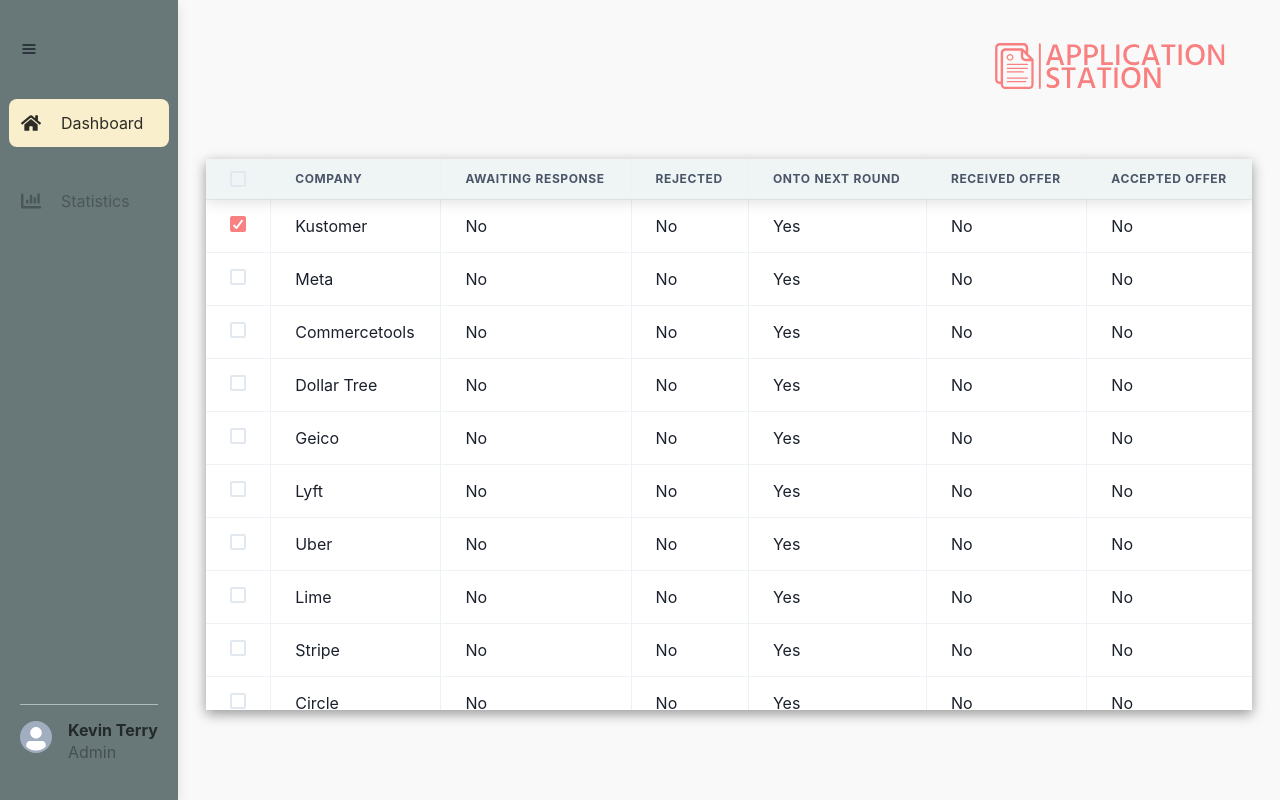
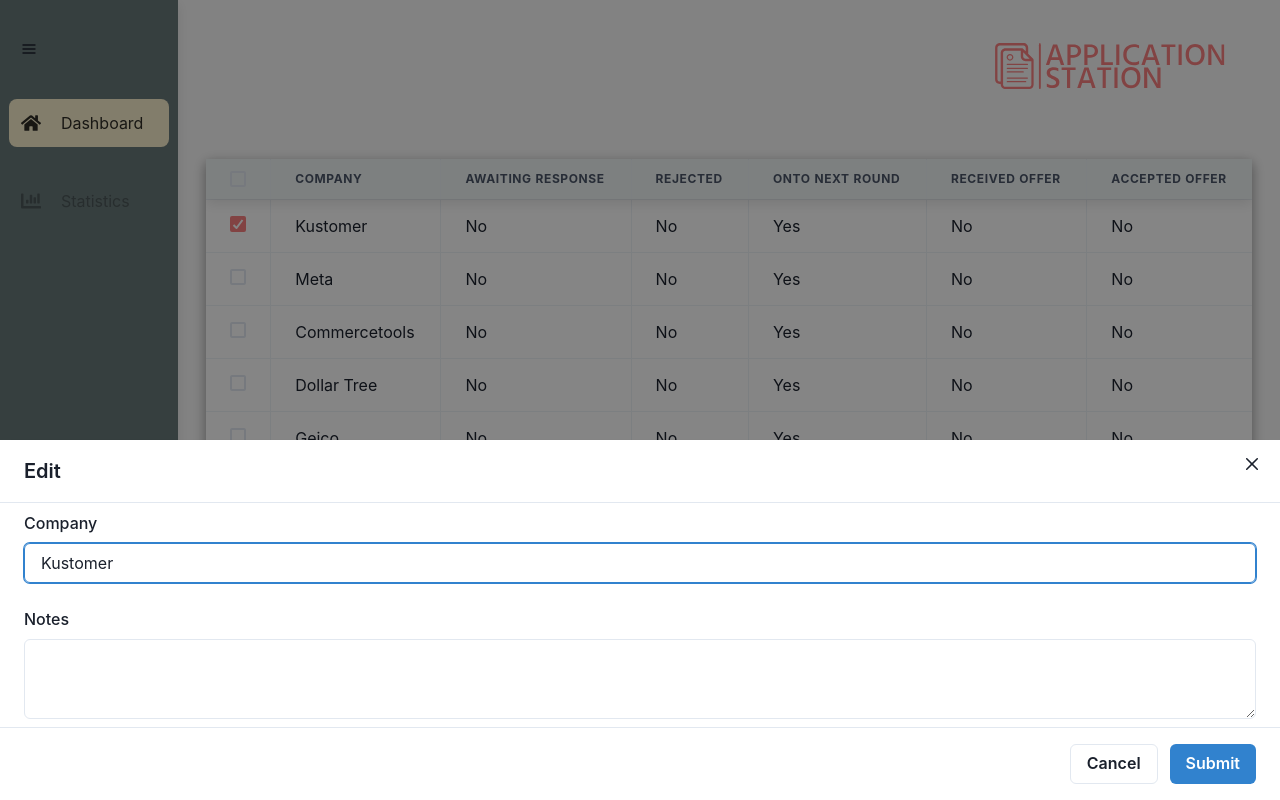
Before and after one commit to kterry1/application-station, a React (Vite) app in the folder client/: page / in a window 1280 px wide. Both pictures are taken after a click on the label 237 px from the left and 224 px from the top of the page. Built offline with nearby package versions, Linux system fonts and the light colour scheme.

Commit message:
added drawer for editing company

```diff
--- a/client/src/Dashboard.tsx
+++ b/client/src/Dashboard.tsx
@@ -15,6 +15,7 @@
 import CompanyLogo from "./assets/company-logo.svg";
 import { useState } from "react";
 import SingleCheckbox from "./assets/SingleCheckbox";
+import Drawer from "./Drawer";
 
 type Props = {};
 
@@ -24,6 +25,8 @@
 
 const Dashboard = (props: Props) => {
   const [allChecked, setAllChecked] = useState(false);
+  const [editRow, setEditRow] = useState({});
+  const [openDrawer, setOpenDrawer] = useState(false);
   return (
     <Flex py="20px" bg="#f6f6f6a3" flexDir="column" width="100%" height="100vh">
       <Flex
@@ -38,6 +41,7 @@
       <Center width="100%" height="100%">
         <TableContainer
           boxShadow="0 4px 12px 0 rgba(0,0,0, 0.4)"
+          // @ts-ignore-next-line
           variant="simple"
           colorScheme="teal"
           width="95%"
@@ -87,6 +91,10 @@
                 return (
                   <Tr
                     _hover={{ backgroundColor: "#AEC8CA", cursor: "pointer" }}
+                    onClick={() => {
+                      setEditRow({ ...tableRow });
+                      setOpenDrawer(true);
+                    }}
                   >
                     <Td>
                       <SingleCheckbox
@@ -107,6 +115,11 @@
           </Table>
         </TableContainer>
       </Center>
+      <Drawer
+        {...editRow}
+        openDrawer={openDrawer}
+        setOpenDrawer={setOpenDrawer}
+      />
     </Flex>
   );
 };
--- /dev/null
+++ b/client/src/Drawer.tsx
@@ -0,0 +1,88 @@
+import { AddIcon } from "@chakra-ui/icons";
+import {
+  useDisclosure,
+  Button,
+  Drawer,
+  DrawerOverlay,
+  DrawerContent,
+  DrawerCloseButton,
+  DrawerHeader,
+  DrawerBody,
+  Stack,
+  FormLabel,
+  Input,
+  Textarea,
+  DrawerFooter,
+  Box,
+} from "@chakra-ui/react";
+import React, { useEffect } from "react";
+
+function DrawerExample(props: any) {
+  const {
+    companyName,
+    awaitingResponse,
+    rejected,
+    ontoNextRound,
+    receivedOffer,
+    acceptedOffer,
+    openDrawer,
+    setOpenDrawer,
+  } = props;
+  const { isOpen, onOpen, onClose } = useDisclosure();
+  console.log(openDrawer);
+  const firstField = React.useRef();
+
+  //   useEffect(() => {
+  //     setOpenDraw(false);
+  //   }, [openDrawer]);
+
+  return (
+    <>
+      <Drawer
+        isOpen={openDrawer}
+        placement="bottom"
+        // @ts-ignore-next-line
+        initialFocusRef={firstField}
+        onClose={() => setOpenDrawer(false)}
+      >
+        <DrawerOverlay />
+        <DrawerContent>
+          <DrawerCloseButton />
+          <DrawerHeader borderBottomWidth="1px">Edit</DrawerHeader>
+
+          <DrawerBody>
+            <Stack spacing="24px">
+              <Box>
+                <FormLabel htmlFor="companyName">Company</FormLabel>
+                <Input
+                  // @ts-ignore-next-line
+                  ref={firstField}
+                  value={companyName}
+                  id="companyName"
+                  placeholder="Please enter user name"
+                />
+              </Box>
+              <Box>
+                <FormLabel htmlFor="notes">Notes</FormLabel>
+                <Textarea id="notes" />
+              </Box>
+            </Stack>
+          </DrawerBody>
+
+          <DrawerFooter borderTopWidth="1px">
+            <Button
+              variant="outline"
+              mr={3}
+              onClick={() => setOpenDrawer(false)}
+            >
+              Cancel
+            </Button>
+            <Button colorScheme="blue">Submit</Button>
+          </DrawerFooter>
+        </DrawerContent>
+      </Drawer>
+    </>
+  );
+}
+
+export default DrawerExample;
```
